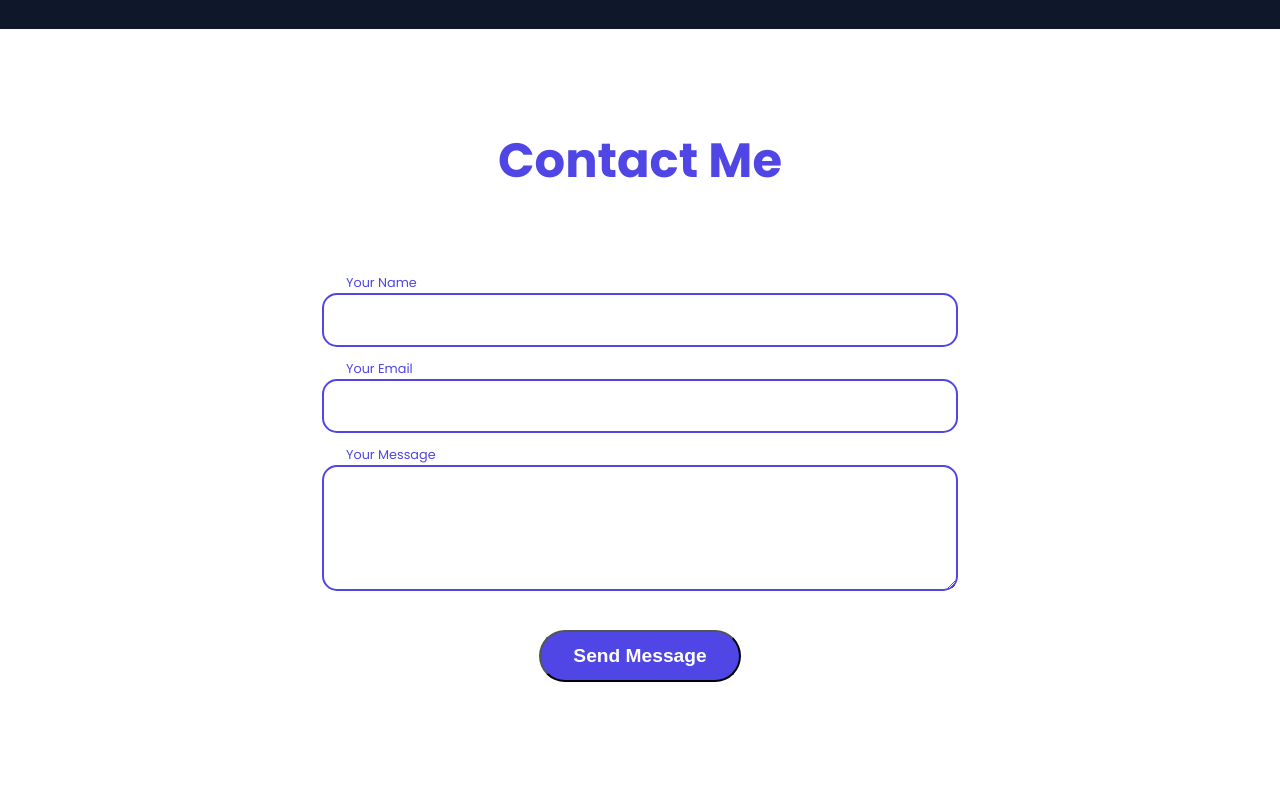
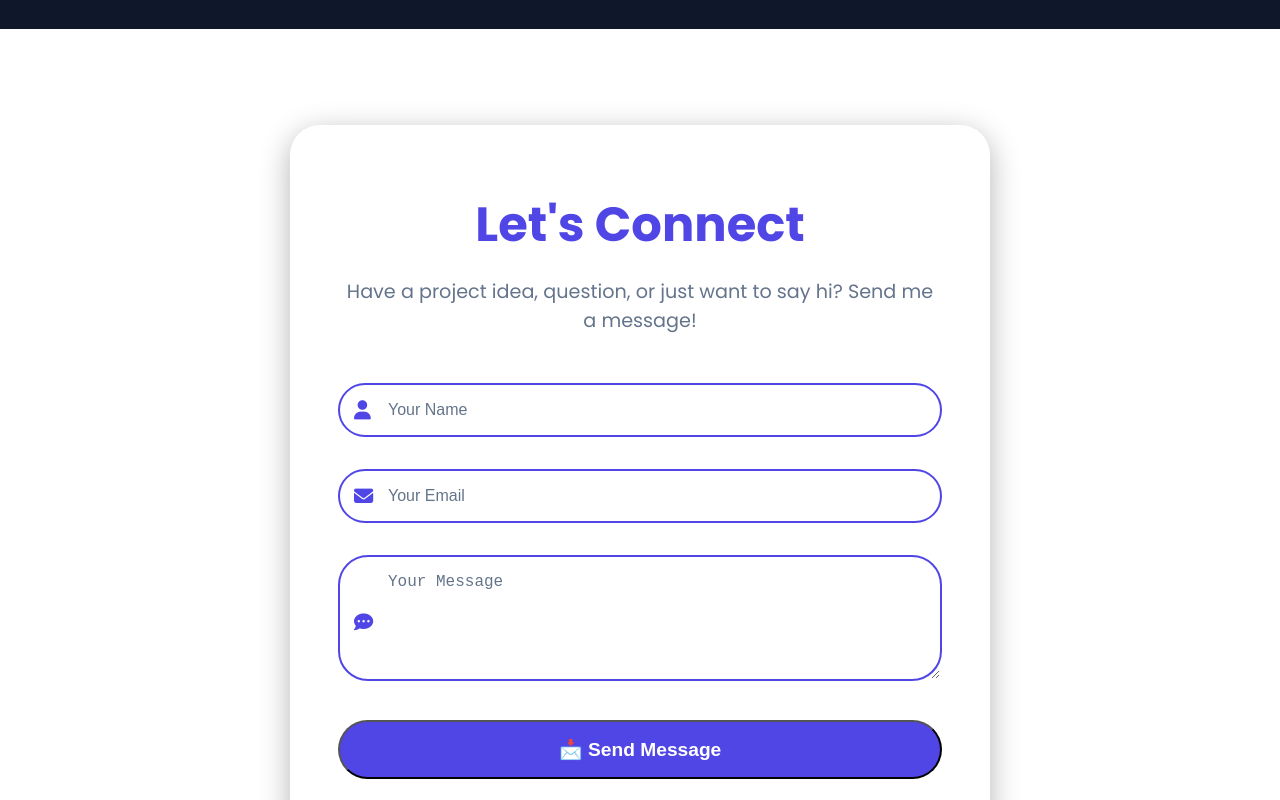
Before and after one commit to Omkarkadam-dev/Project_Portfolio-3, a plain HTML site: page index.html in a window 1280 px wide. Shown: the part 2260-3060 px from the top of the page. Drawn offline with Linux system fonts and the light colour scheme.

Commit message:
Update Contact Section

```diff
--- a/assets/script.js
+++ b/assets/script.js
@@ -25,3 +25,12 @@ const observer = new IntersectionObserver((entries) => {
 document.querySelectorAll('[data-animate]').forEach((el) => {
   observer.observe(el);
 });
+
+
+const contactForm = document.querySelector('.contact-form');
+
+contactForm.addEventListener('submit', function(e) {
+  e.preventDefault();
+  alert('Thank you, Omkar! Your message has been sent 🚀');
+  contactForm.reset();
+});
--- a/assets/style.css
+++ b/assets/style.css
@@ -435,7 +435,7 @@ body {
     }
   }
 
-  /* Contact Section */
+/* Contact Section */
 .contact {
     background: var(--background-light);
     padding: 6rem 2rem;
@@ -447,19 +447,26 @@ body {
     max-width: 700px;
     margin: 0 auto;
     text-align: center;
+    background: var(--glass-color);
+    backdrop-filter: blur(20px);
+    border-radius: 30px;
+    padding: 4rem 3rem;
+    box-shadow: 0 8px 30px rgba(0, 0, 0, 0.3);
   }
 
   .contact-container h2 {
     font-size: 3rem;
-    margin-bottom: 3rem;
+    margin-bottom: 1rem;
     color: var(--primary-color);
   }
 
+  .contact-container p {
+    font-size: 1.2rem;
+    margin-bottom: 3rem;
+    color: var(--secondary-color);
+  }
+
   .contact-form {
-    background: var(--glass-color);
-    backdrop-filter: blur(15px);
-    padding: 3rem 2rem;
-    border-radius: 30px;
     display: flex;
     flex-direction: column;
     gap: 2rem;
@@ -469,51 +476,58 @@ body {
     position: relative;
   }
 
-  .form-group input,
-  .form-group textarea {
-    width: 100%;
-    padding: 1rem;
-    background: transparent;
-    border: 2px solid var(--primary-color);
-    border-radius: 15px;
-    font-size: 1rem;
-    color: var(--secondary-color);
-    outline: none;
-  }
-
-  .form-group label {
+  .form-group i {
     position: absolute;
     top: 50%;
     left: 1rem;
     transform: translateY(-50%);
-    background: var(--glass-color);
-    padding: 0 0.5rem;
-    color: var(--secondary-color);
-    font-size: 1rem;
-    pointer-events: none;
-    transition: 0.3s;
-  }
-
-  .form-group input:focus + label,
-  .form-group textarea:focus + label,
-  .form-group input:not(:placeholder-shown) + label,
-  .form-group textarea:not(:placeholder-shown) + label {
-    top: -10px;
-    left: 1rem;
-    font-size: 0.8rem;
     color: var(--primary-color);
-  }
-
-  .contact-form .btn {
-    align-self: center;
-    padding: 0.8rem 2rem;
     font-size: 1.2rem;
   }
 
+  .form-group input,
+  .form-group textarea {
+    width: 100%;
+    padding: 1rem 1rem 1rem 3rem;
+    border: 2px solid var(--primary-color);
+    border-radius: 30px;
+    background: transparent;
+    color: var(--secondary-color);
+    font-size: 1rem;
+    outline: none;
+    transition: border 0.3s;
+  }
+
+  .form-group input::placeholder,
+  .form-group textarea::placeholder {
+    color: var(--secondary-color);
+  }
+
+  .form-group input:focus,
+  .form-group textarea:focus {
+    border-color: darkblue;
+  }
+
+  .submit-btn {
+    width: 100%;
+    padding: 1rem;
+    font-size: 1.2rem;
+    border-radius: 30px;
+    background: var(--primary-color);
+    color: white;
+    transition: background 0.4s, transform 0.4s;
+  }
+
+  .submit-btn:hover {
+    background: darkblue;
+    transform: scale(1.05);
+    box-shadow: 0 0 15px var(--primary-color);
+  }
+
   /* Responsive */
-  @media (max-width: 600px) {
+  @media (max-width: 768px) {
     .contact-container {
-      padding: 0 1rem;
+      padding: 3rem 2rem;
     }
   }
 
--- a/index.html
+++ b/index.html
@@ -112,28 +112,37 @@
 
   <section class="contact" id="contact">
     <div class="contact-container" data-animate="fade-in">
-      <h2>Contact Me</h2>
-      <form class="contact-form">
+      <h2>Let's Connect</h2>
+      <p>Have a project idea, question, or just want to say hi? Send me a message!</p>
 
+      <form class="contact-form" action="https://formspree.io/f/YOUR_FORM_ID" method="POST">
         <div class="form-group">
-          <input type="text" name="name" id="name" required>
-          <label for="name">Your Name</label>
+          <label for="name">
+            <i class="fas fa-user"></i>
+            <input type="text" id="name" name="name" required placeholder="Your Name">
+          </label>
         </div>
 
         <div class="form-group">
-          <input type="email" name="email" id="email" required>
-          <label for="email">Your Email</label>
+          <label for="email">
+            <i class="fas fa-envelope"></i>
+            <input type="email" id="email" name="email" required placeholder="Your Email">
+          </label>
         </div>
 
         <div class="form-group">
-          <textarea name="message" id="message" rows="5" required></textarea>
-          <label for="message">Your Message</label>
+          <label for="message">
+            <i class="fas fa-comment-dots"></i>
+            <textarea id="message" name="message" rows="5" required placeholder="Your Message"></textarea>
+          </label>
         </div>
 
-        <button type="submit" class="btn primary">Send Message</button>
+        <button type="submit" class="btn primary submit-btn">📩 Send Message</button>
       </form>
+
     </div>
   </section>
+
 
 
   <footer class="footer">
```
